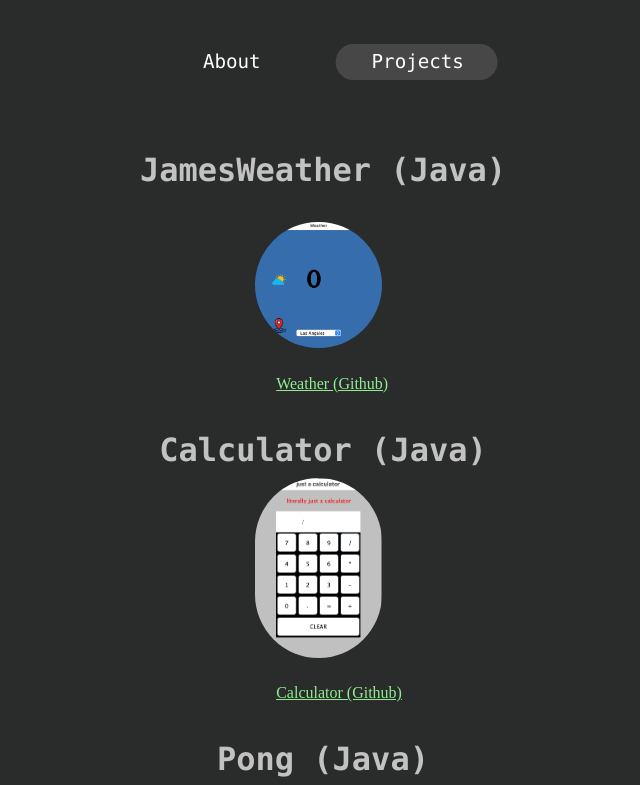
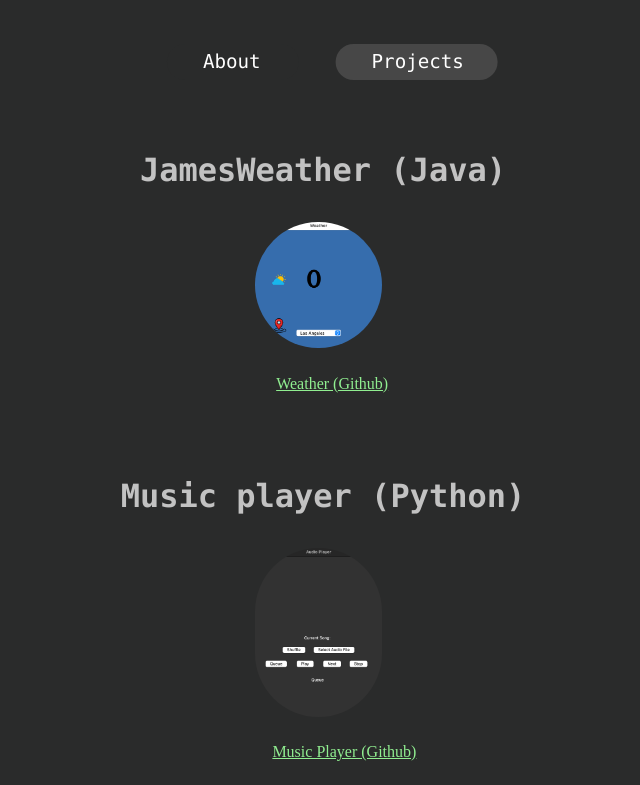
Before and after one commit to 1Jameslol/Personal-Website, a plain HTML site: page projects.html in a window 1280 px wide. Shown: the top 785 px of the page, without its empty margins (312-952 px from the left). Drawn offline with Linux system fonts and the light colour scheme.

Commit message:
adding music player to portfolio

```diff
--- a/projects.html
+++ b/projects.html
@@ -18,11 +18,23 @@
             Projects
         </button>
     </div>
+
+        <!-- weather project -->
+
         <h1 id = "text2">JamesWeather (Java) </h1>
 
         <img id = "hello" src="Images/wea.png" alt="weatherProject">
 
         <a href="https://github.com/1Jameslol/JamesWeather">Weather (Github)</a>
+
+        <!-- music app -->
+        <h1 id = "text2">Music player (Python) </h1>
+
+        <img id = "hello" src="Images/mp.png" alt="musicplayer">
+
+        <a id = "linkMP" href="https://github.com/1Jameslol/Music-Player">Music Player (Github)</a>
+
+        <!-- calculator project -->
 
         <h1 id ="text1">Calculator (Java)</h1>
 
@@ -30,11 +42,15 @@
 
         <a href="https://github.com/1Jameslol/A-basic-calculator">Calculator (Github)</a>
 
+        <!-- pong project -->
+
         <h1 id ="text3">Pong (Java)</h1>
 
         <img id = "hello" src="Images/pong.png" alt= "pongProject">
 
         <a id = "linkPong" href="https://github.com/1Jameslol/Pong">Pong (Github)</a>
+
+
 
         <script src="index.js"></script>
 
--- a/projectsStyles.css
+++ b/projectsStyles.css
@@ -45,8 +45,6 @@
     max-height: 100%;
 }
 
-
-
 /* standardlink */
 
 a {
@@ -61,6 +59,11 @@ a {
     color: lightgreen;
 }
 
+#linkMP {
+    margin-left: 45.6%;
+    color: lightgreen;
+}
+
 #projects {
     background-color: #474747;
 }
```
Also changed, not shown: Images/mp.png (added).
